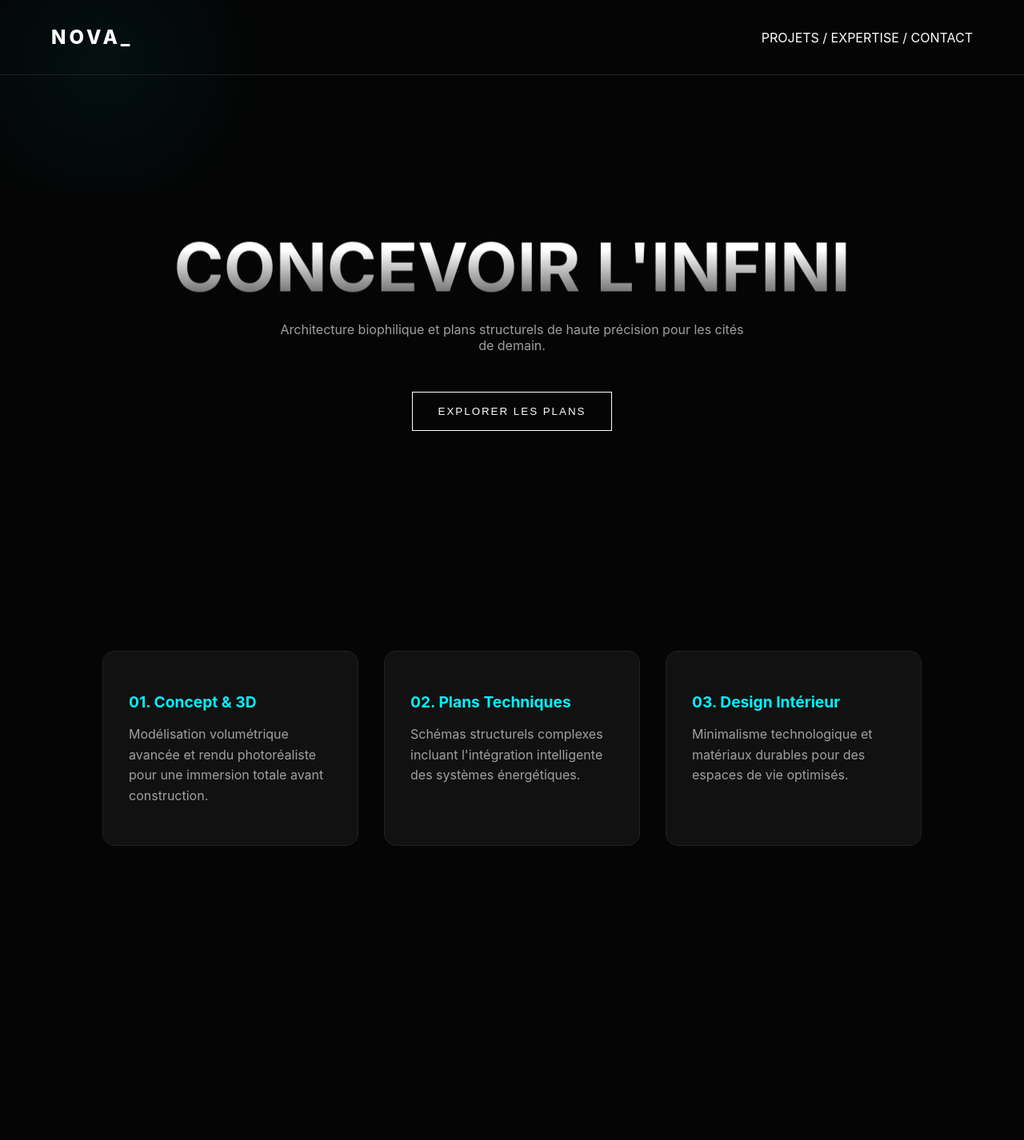
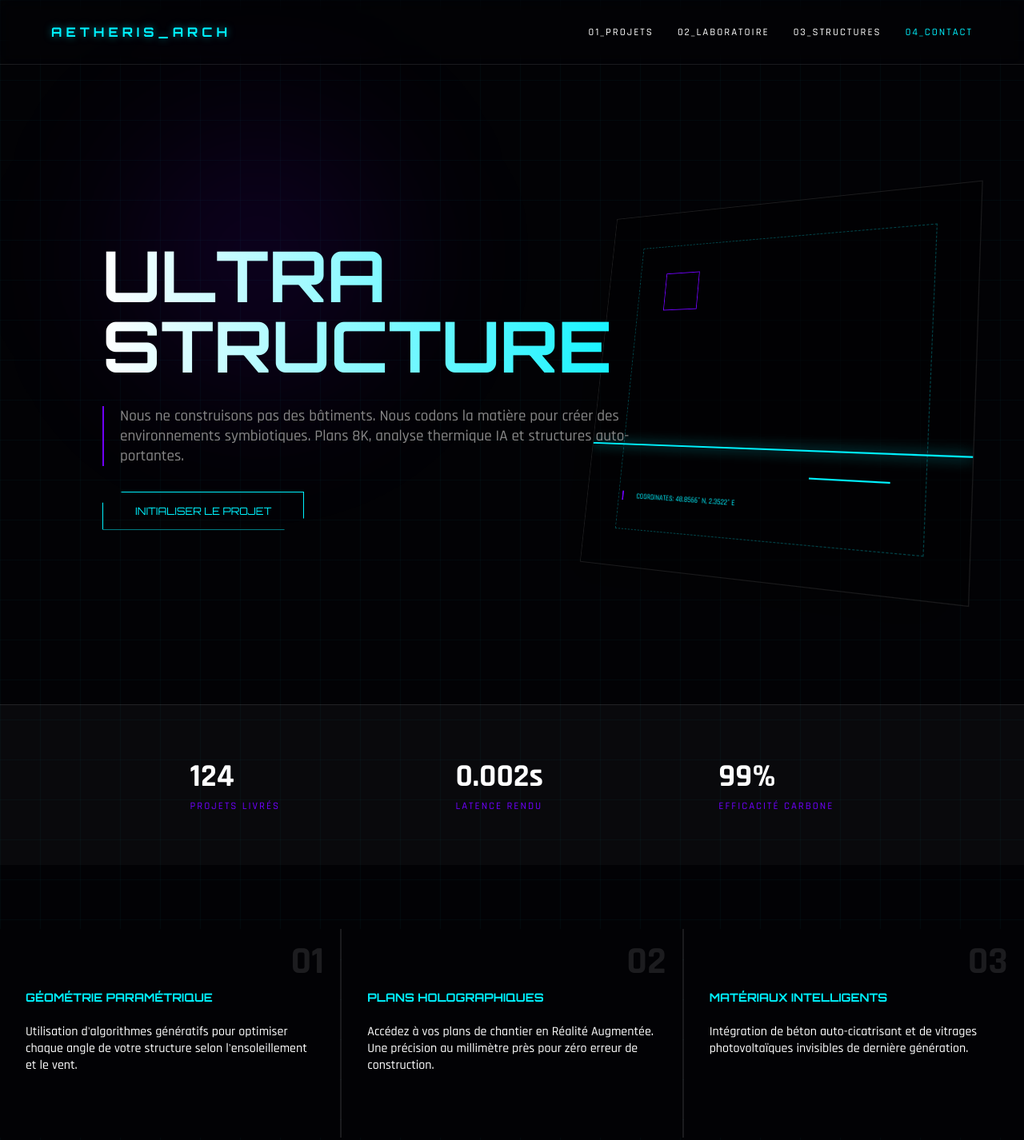
Before and after one commit to bfran008/ARCHITecte-, a plain HTML site: page Index.html in a window 1280 px wide. Shown: the whole page at 80% size. Before the commit the page ends 1138 px from the top, so only its background shows below. Drawn offline with Linux system fonts and the light colour scheme.

Commit message:
Update Index.html with new title and styles

```diff
--- a/Index.html
+++ b/Index.html
@@ -3,150 +3,263 @@
 <head>
     <meta charset="UTF-8">
     <meta name="viewport" content="width=device-width, initial-scale=1.0">
-    <title>NOVA ARCHITECTS | L'Architecture du Futur</title>
+    <title>AETHERIS | Architecture Augmentée</title>
+    <link href="https://fonts.googleapis.com/css2?family=Orbitron:wght@400;700&family=Rajdhani:wght@300;500;700&display=swap" rel="stylesheet">
     <style>
         :root {
-            --bg-deep: #050505;
-            --accent-glow: #00f2ff;
-            --card-bg: #111111;
-            --text-gray: #a0a0a0;
+            --neon-blue: #00f2ff;
+            --neon-purple: #7000ff;
+            --bg-dark: #020205;
+            --glass: rgba(255, 255, 255, 0.03);
+            --border-glass: rgba(255, 255, 255, 0.1);
         }
 
         body {
-            background-color: var(--bg-deep);
-            color: white;
-            font-family: 'Inter', sans-serif;
+            background-color: var(--bg-dark);
+            color: #fff;
+            font-family: 'Rajdhani', sans-serif;
             margin: 0;
             overflow-x: hidden;
+            background-image:
+                linear-gradient(rgba(0, 242, 255, 0.03) 1px, transparent 1px),
+                linear-gradient(90deg, rgba(0, 242, 255, 0.03) 1px, transparent 1px);
+            background-size: 50px 50px; /* Grille de fond architecturale */
         }
 
-        /* Effet de fond néon discret */
-        body::before {
-            content: "";
+        /* --- Effet de Glow flottant --- */
+        .blob {
             position: fixed;
-            top: -10%; left: -10%;
-            width: 40%; height: 40%;
-            background: radial-gradient(circle, rgba(0, 242, 255, 0.05) 0%, transparent 70%);
+            width: 500px;
+            height: 500px;
+            background: radial-gradient(circle, rgba(112, 0, 255, 0.15) 0%, transparent 70%);
             z-index: -1;
+            filter: blur(80px);
+            animation: move 20s infinite alternate;
         }
 
+        @keyframes move {
+            from { transform: translate(-10%, -10%); }
+            to { transform: translate(50%, 50%); }
+        }
+
+        /* --- Header Cyber --- */
         header {
-            padding: 2rem 5%;
+            height: 80px;
             display: flex;
             justify-content: space-between;
             align-items: center;
-            border-bottom: 1px solid #222;
+            padding: 0 5%;
+            border-bottom: 1px solid var(--border-glass);
+            backdrop-filter: blur(10px);
+            position: sticky;
+            top: 0;
+            z-index: 100;
         }
 
         .logo {
-            font-size: 1.5rem;
-            font-weight: 800;
-            letter-spacing: 4px;
-            text-transform: uppercase;
+            font-family: 'Orbitron', sans-serif;
+            font-weight: 700;
+            letter-spacing: 5px;
+            color: var(--neon-blue);
+            text-shadow: 0 0 10px rgba(0, 242, 255, 0.5);
         }
 
-        /* Section Hero avec perspective */
+        /* --- Hero Section Epoustouflante --- */
         .hero {
-            height: 80vh;
+            height: 100vh;
             display: flex;
-            flex-direction: column;
-            justify-content: center;
             align-items: center;
-            text-align: center;
-            perspective: 1000px;
+            padding: 0 10%;
+            position: relative;
+        }
+
+        .hero-content {
+            max-width: 700px;
+            z-index: 2;
         }
 
         .hero h1 {
-            font-size: 5rem;
+            font-family: 'Orbitron', sans-serif;
+            font-size: 5.5rem;
+            line-height: 1;
             margin: 0;
-            background: linear-gradient(to bottom, #fff 30%, #444 100%);
+            text-transform: uppercase;
+            background: linear-gradient(90deg, #fff, var(--neon-blue));
             -webkit-background-clip: text;
             -webkit-text-fill-color: transparent;
-            transform: translateZ(50px);
         }
 
-        /* Grille de services "3D" */
-        .services {
-            display: grid;
-            grid-template-columns: repeat(auto-fit, minmax(300px, 1fr));
-            gap: 2rem;
-            padding: 5rem 10%;
+        .hero p {
+            font-size: 1.2rem;
+            color: #888;
+            margin: 2rem 0;
+            border-left: 2px solid var(--neon-purple);
+            padding-left: 20px;
         }
 
-        .card {
-            background: var(--card-bg);
-            padding: 2rem;
-            border-radius: 15px;
-            border: 1px solid #222;
-            transition: all 0.4s cubic-bezier(0.175, 0.885, 0.32, 1.275);
-            position: relative;
+        /* --- Effet de Plan 3D (Visuel) --- */
+        .blueprint-visual {
+            position: absolute;
+            right: 5%;
+            width: 40%;
+            height: 60%;
+            border: 1px solid var(--border-glass);
+            background: rgba(0, 0, 0, 0.5);
+            transform: perspective(1000px) rotateY(-25deg) rotateX(10deg);
+            box-shadow: -20px 20px 50px rgba(0,0,0,0.5);
             overflow: hidden;
+            display: flex;
+            justify-content: center;
+            align-items: center;
         }
 
-        .card:hover {
-            transform: translateY(-10px) rotateX(5deg) rotateY(2deg);
-            border-color: var(--accent-glow);
-            box-shadow: 0 20px 40px rgba(0,0,0,0.6), 0 0 20px rgba(0, 242, 255, 0.1);
+        .blueprint-visual::after {
+            content: "";
+            position: absolute;
+            width: 100%;
+            height: 2px;
+            background: var(--neon-blue);
+            top: 0;
+            animation: scan 3s linear infinite;
+            box-shadow: 0 0 15px var(--neon-blue);
         }
 
-        .card h3 {
-            color: var(--accent-glow);
-            font-size: 1.2rem;
-            margin-bottom: 1rem;
+        @keyframes scan {
+            0% { top: 0%; }
+            100% { top: 100%; }
         }
 
-        .card p {
-            color: var(--text-gray);
-            line-height: 1.6;
+        /* --- Grille de Services Garnie --- */
+        .grid-container {
+            display: grid;
+            grid-template-columns: repeat(3, 1fr);
+            gap: 2px;
+            background: var(--border-glass);
+            margin: 5rem 0;
         }
 
-        .btn-futuristic {
-            padding: 1rem 2rem;
-            background: transparent;
-            color: white;
-            border: 1px solid white;
-            text-transform: uppercase;
-            letter-spacing: 2px;
-            cursor: pointer;
-            transition: 0.3s;
-            margin-top: 2rem;
+        .grid-item {
+            background: var(--bg-dark);
+            padding: 4rem 2rem;
+            transition: 0.5s;
+            position: relative;
         }
 
-        .btn-futuristic:hover {
-            background: white;
+        .grid-item:hover {
+            background: rgba(255,255,255,0.02);
+        }
+
+        .grid-item h2 {
+            font-family: 'Orbitron', sans-serif;
+            font-size: 0.9rem;
+            color: var(--neon-blue);
+            margin-bottom: 1.5rem;
+        }
+
+        .grid-item .number {
+            position: absolute;
+            top: 10px; right: 20px;
+            font-size: 3rem;
+            opacity: 0.1;
+            font-weight: 800;
+        }
+
+        /* --- Boutons Data --- */
+        .btn-main {
+            padding: 15px 40px;
+            background: transparent;
+            color: var(--neon-blue);
+            border: 1px solid var(--neon-blue);
+            font-family: 'Orbitron', sans-serif;
+            font-size: 0.8rem;
+            cursor: pointer;
+            position: relative;
+            transition: 0.3s;
+            clip-path: polygon(10% 0, 100% 0, 100% 70%, 90% 100%, 0 100%, 0% 30%);
+        }
+
+        .btn-main:hover {
+            background: var(--neon-blue);
             color: black;
-            box-shadow: 0 0 20px rgba(255,255,255,0.4);
+            box-shadow: 0 0 30px var(--neon-blue);
         }
+
+        .stats-bar {
+            display: flex;
+            justify-content: space-around;
+            padding: 4rem 10%;
+            background: var(--glass);
+            border-top: 1px solid var(--border-glass);
+        }
+
+        .stat-box h4 { font-size: 2.5rem; margin: 0; color: #fff; }
+        .stat-box span { color: var(--neon-purple); text-transform: uppercase; font-size: 0.8rem; letter-spacing: 2px; }
 
     </style>
 </head>
 <body>
 
+    <div class="blob"></div>
+
     <header>
-        <div class="logo">NOVA_</div>
-        <nav>PROJETS / EXPERTISE / CONTACT</nav>
+        <div class="logo">AETHERIS_ARCH</div>
+        <nav style="display: flex; gap: 30px; font-size: 0.8rem; letter-spacing: 2px;">
+            <span>01_PROJETS</span>
+            <span>02_LABORATOIRE</span>
+            <span>03_STRUCTURES</span>
+            <span style="color: var(--neon-blue);">04_CONTACT</span>
+        </nav>
     </header>
 
     <section class="hero">
-        <h1>CONCEVOIR L'INFINI</h1>
-        <p style="color: var(--text-gray); max-width: 600px;">Architecture biophilique et plans structurels de haute précision pour les cités de demain.</p>
-        <button class="btn-futuristic">Explorer les plans</button>
-    </section>
+        <div class="hero-content">
+            <h1 id="title">ULTRA<br>STRUCTURE</h1>
+            <p>Nous ne construisons pas des bâtiments. Nous codons la matière pour créer des environnements symbiotiques. Plans 8K, analyse thermique IA et structures auto-portantes.</p>
+            <button class="btn-main">INITIALISER LE PROJET</button>
+        </div>
 
-    <section class="services">
-        <div class="card">
-            <h3>01. Concept & 3D</h3>
-            <p>Modélisation volumétrique avancée et rendu photoréaliste pour une immersion totale avant construction.</p>
-        </div>
-        <div class="card">
-            <h3>02. Plans Techniques</h3>
-            <p>Schémas structurels complexes incluant l'intégration intelligente des systèmes énergétiques.</p>
-        </div>
-        <div class="card">
-            <h3>03. Design Intérieur</h3>
-            <p>Minimalisme technologique et matériaux durables pour des espaces de vie optimisés.</p>
+        <div class="blueprint-visual">
+            <div style="width: 80%; height: 80%; border: 1px dashed rgba(0, 242, 255, 0.3); position: relative;">
+                <div style="position: absolute; top: 10%; left: 10%; width: 50px; height: 50px; border: 1px solid var(--neon-purple);"></div>
+                <div style="position: absolute; bottom: 20%; right: 10%; width: 100px; height: 2px; background: var(--neon-blue);"></div>
+                <p style="position: absolute; bottom: 5px; left: 5px; font-size: 10px; color: var(--neon-blue);">COORDINATES: 48.8566° N, 2.3522° E</p>
+            </div>
         </div>
     </section>
 
+    <div class="stats-bar">
+        <div class="stat-box"><h4>124</h4><span>Projets Livrés</span></div>
+        <div class="stat-box"><h4>0.002s</h4><span>Latence Rendu</span></div>
+        <div class="stat-box"><h4>99%</h4><span>Efficacité Carbone</span></div>
+    </div>
+
+    <section class="grid-container">
+        <div class="grid-item">
+            <div class="number">01</div>
+            <h2>GÉOMÉTRIE PARAMÉTRIQUE</h2>
+            <p>Utilisation d'algorithmes génératifs pour optimiser chaque angle de votre structure selon l'ensoleillement et le vent.</p>
+        </div>
+        <div class="grid-item">
+            <div class="number">02</div>
+            <h2>PLANS HOLOGRAPHIQUES</h2>
+            <p>Accédez à vos plans de chantier en Réalité Augmentée. Une précision au millimètre près pour zéro erreur de construction.</p>
+        </div>
+        <div class="grid-item">
+            <div class="number">03</div>
+            <h2>MATÉRIAUX INTELLIGENTS</h2>
+            <p>Intégration de béton auto-cicatrisant et de vitrages photovoltaïques invisibles de dernière génération.</p>
+        </div>
+    </section>
+
+    <script>
+        // Petit effet de mouvement au curseur pour le titre
+        const title = document.getElementById('title');
+        document.addEventListener('mousemove', (e) => {
+            let x = (window.innerWidth / 2 - e.pageX) / 25;
+            let y = (window.innerHeight / 2 - e.pageY) / 25;
+            title.style.transform = `translateX(${x}px) translateY(${y}px)`;
+        });
+    </script>
+
 </body>
 </html>
```
